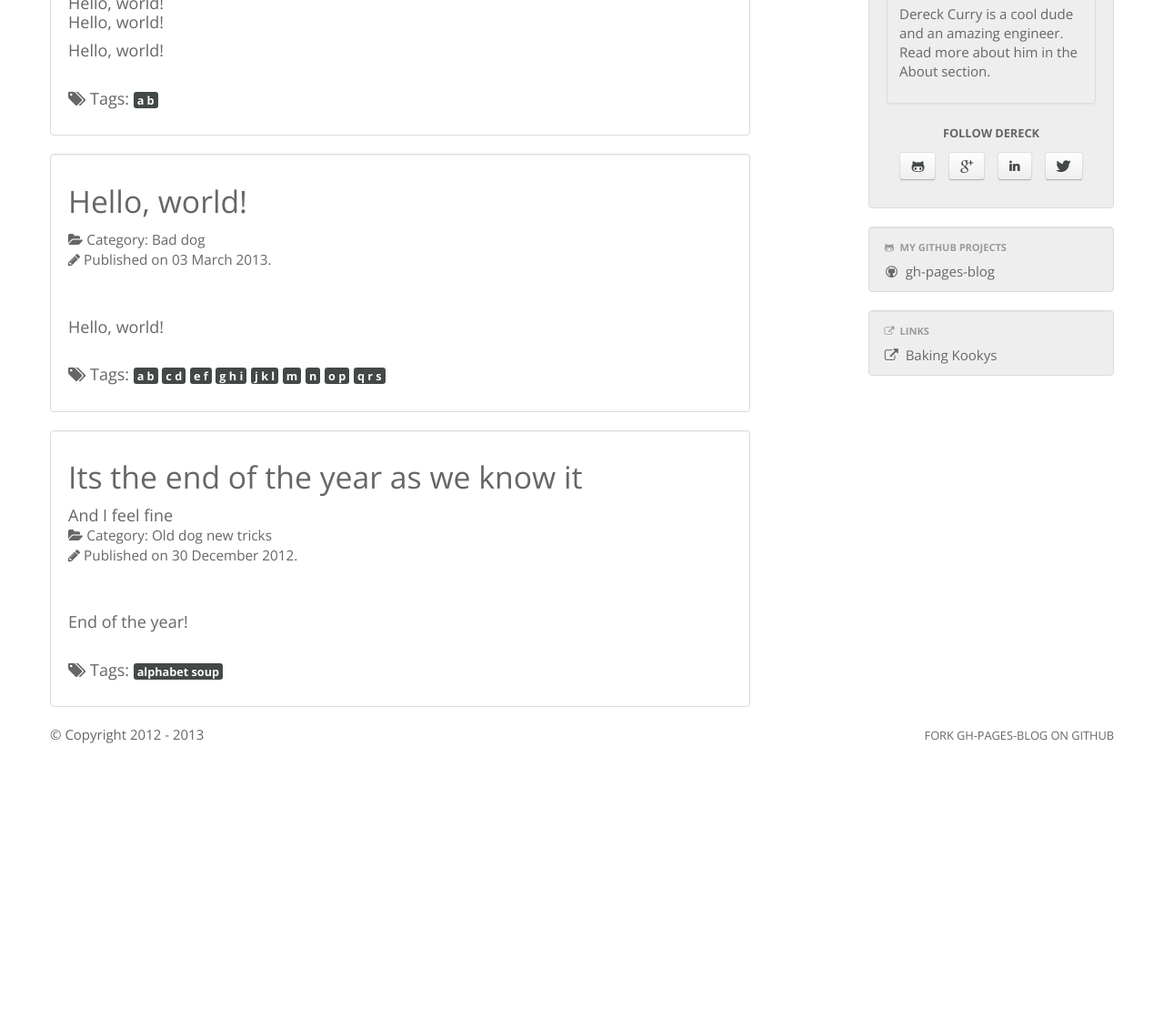
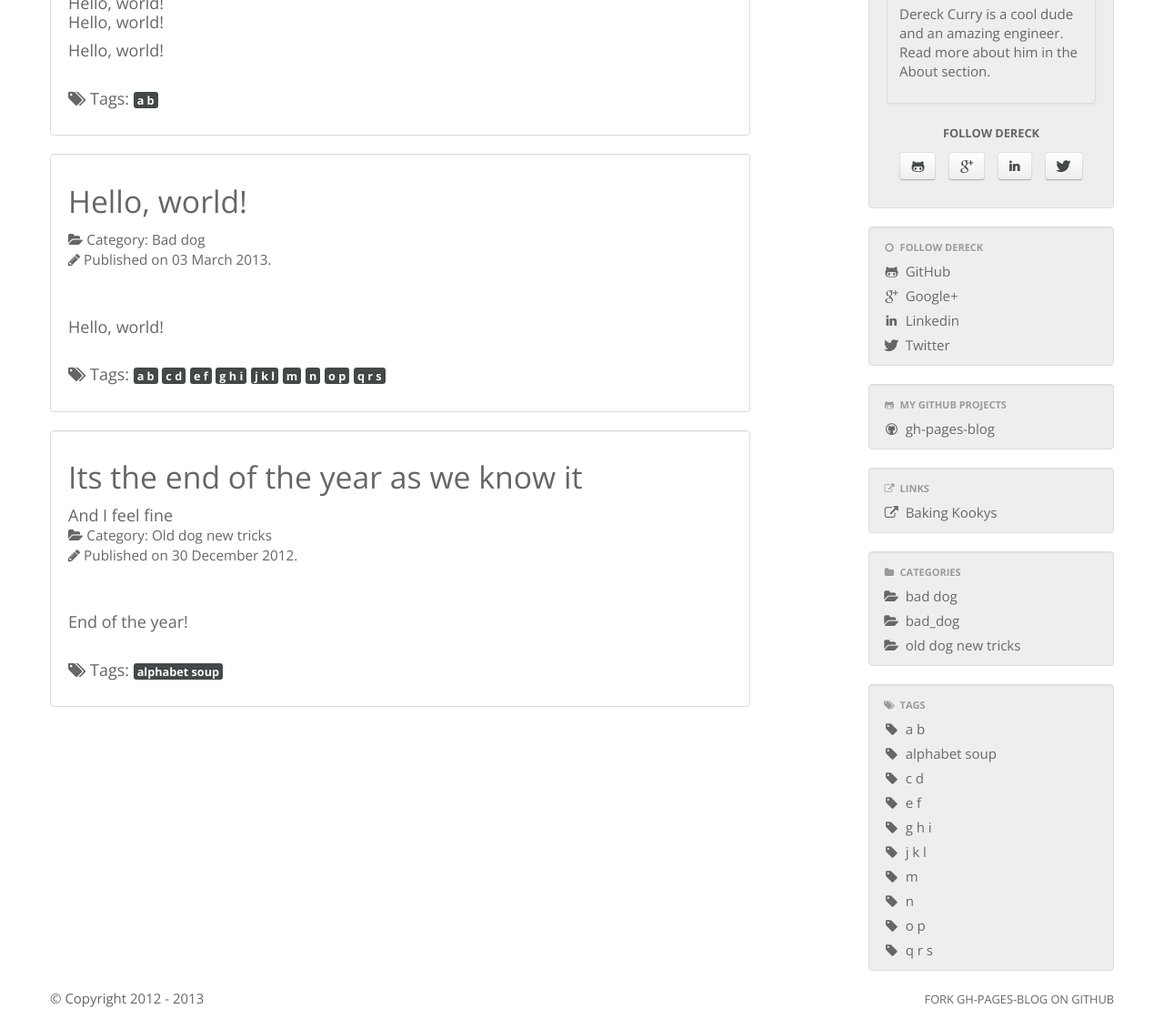
Before and after one commit to thedereck/thedereck.github.com, a Jekyll site: the page built from index.html, in a window 1280 px wide, cut to the strip 292-1401 px from the top of the page. Shown: the whole strip at 91% size. Built offline with Jekyll 4.4.1, drawn with Linux system fonts in a browser that asks for light colours; before the commit the page ends 1111 px from its top, so only the background shows below that.

Commit message:
More refactoring.

```diff
--- a/_config.yml
+++ b/_config.yml
@@ -29,15 +29,15 @@ sections:
     social_links :
       enabled : true
   social_links :
-    enabled : false
+    enabled : true
   github_projects :
     enabled : true
   external_links :
     enabled : true
   categories :
-    enabled : false
+    enabled : true
   tags :
-    enabled : false
+    enabled : true
 
 navbar :
   categories :
--- a/_includes/body/sections/categories.html
+++ b/_includes/body/sections/categories.html
@@ -1,15 +1,18 @@
 {% if site.categories.size > 0 %}
 
+	{% assign category_name = null %}
 	{% capture category_names %}
 		{% for c in site.categories %}
 			{{ c[0] | replace: ' ', '___' }}
 		{% endfor %}
 	{% endcapture %}
 
+	{% assign sorted_category_names = null %}
 	{% capture sorted_category_names %}
 		{{ category_names | split:' ' | sort | join:' ' }}
 	{% endcapture %}
 
+	{% assign number_of_categories = null %}
 	{% capture number_of_categories %}
 		{{ sorted_category_names | number_of_words }}
 	{% endcapture %}
@@ -24,7 +27,12 @@
 			</li>
 			{% assign prev_category = '' %}
 			{% for i in (1..number_of_categories) %}
-	{% capture category %}{{ sorted_category_names | truncatewords:i | remove:'...' | split:' ' | last | downcase }}{% endcapture %}
+
+				{% assign category = null %}
+				{% capture category %}
+					{{ sorted_category_names | truncatewords:i | remove:'...' | split:' ' | last | downcase }}
+				{% endcapture %}
+
 				{% if prev_category != category %}
 					{% assign prev_category = category %}
 					<li>
@@ -39,5 +47,4 @@
 			{% endfor %}
 		</ul>
 	</div>
-
 {% endif %}
--- a/_includes/body/sections/navbar.html
+++ b/_includes/body/sections/navbar.html
@@ -1,5 +1,2 @@
-{% if site.bootstrap.responsive.enabled %}
-	{% include body/sections/navbar/bootstrap-responsive.html %}
-{% else %}
-	{% include body/sections/navbar/bootstrap.html %}
-{% endif %}
+{% include body/sections/navbar/bootstrap-responsive.html %}
+{% include body/sections/navbar/bootstrap.html %}
--- a/_includes/body/sections/navbar/bootstrap-responsive.html
+++ b/_includes/body/sections/navbar/bootstrap-responsive.html
@@ -1,3 +1,4 @@
+{% if site.bootstrap.responsive.enabled %}
 	<div class="navbar">
 		<div class="navbar-inner">
 			<div class="container">
@@ -14,3 +15,4 @@
 			</div>
 		</div>
 	</div>
+{% endif %}
--- a/_includes/body/sections/navbar/bootstrap.html
+++ b/_includes/body/sections/navbar/bootstrap.html
@@ -1,3 +1,4 @@
+{% if site.bootstrap.responsive.enabled == false %}
 	<div class="navbar">
 		<div class="navbar-inner">
 			<div class="container">
@@ -7,3 +8,4 @@
 			</div>
 		</div>
 	</div>
+{% endif %}
--- a/_includes/body/sections/navbar/pages.html
+++ b/_includes/body/sections/navbar/pages.html
@@ -1,7 +1,7 @@
 <ul class="nav pull-right">
-{% for p in site.pages %}
-	{% unless p.exclude %}
-	<li><a href="{{ p.url }}">{{ p.title }}</a></li>
-	{% endunless %}
-{% endfor %}
+	{% for pages_p in site.pages %}
+		{% unless pages_p.exclude %}
+			<li><a href="{{ pages_p.url }}">{{ pages_p.title }}</a></li>
+		{% endunless %}
+	{% endfor %}
 </ul>
```
Lines whose indentation alone changed are shown as unchanged.
